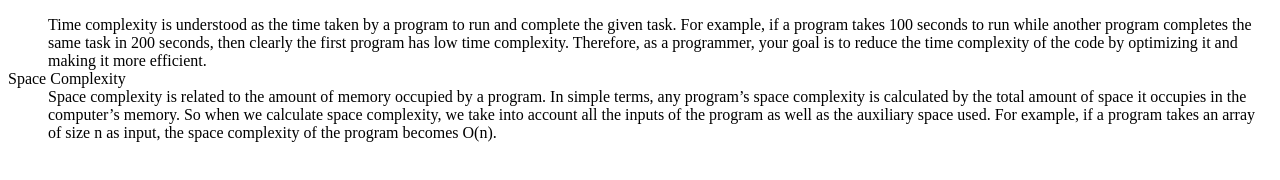
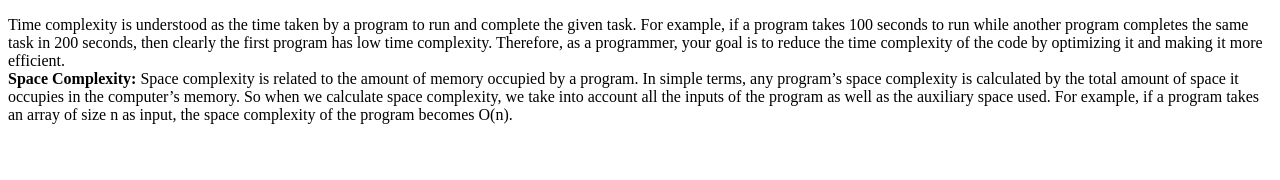
Before and after one commit to acciojob/time-and-space-complexity-Sadia-Naaz, a website: page main.html in a window 1280 px wide. Drawn offline with Linux system fonts and the light colour scheme.

Commit message:
created a submission

```diff
--- a/main.html
+++ b/main.html
@@ -8,14 +8,12 @@
 
 <body>
 	<!-- the entire body must be written by student -->
+<p>
+	<div>Time complexity is understood as the time taken by a program to run and complete the given task. For example, if a program takes 100 seconds to run while another program completes the same task in 200 seconds, then clearly the first program has low time complexity. Therefore, as a programmer, your goal is to reduce the time complexity of the code by optimizing it and making it more efficient.
+	</div>
+	<div><b>Space Complexity:</b> Space complexity is related to the amount of memory occupied by a program. In simple terms, any program’s space complexity is calculated by the total amount of space it occupies in the computer’s memory. So when we calculate space complexity, we take into account all the inputs of the program as well as the auxiliary space used. For example, if a program takes an array of size n as input, the space complexity of the program becomes O(n).</div>
 
-	<dl>
-
-		<dd>Time complexity is understood as the time taken by a program to run and complete the given task. For example, if a program takes 100 seconds to run while another program completes the same task in 200 seconds, then clearly the first program has low time complexity. Therefore, as a programmer, your goal is to reduce the time complexity of the code by optimizing it and making it more efficient.</dd>
-	<dt>Space Complexity</dt>
-		<dd> Space complexity is related to the amount of memory occupied by a program. In simple terms, any program’s space complexity is calculated by the total amount of space it occupies in the computer’s memory. So when we calculate space complexity, we take into account all the inputs of the program as well as the auxiliary space used. For example, if a program takes an array of size n as input, the space complexity of the program becomes O(n).</dd>
-	</dl>
-    <script type="text/javascript" src="./script.js">
+	<script type="text/javascript" src="./script.js">
 </script>
 
 </body>
```
